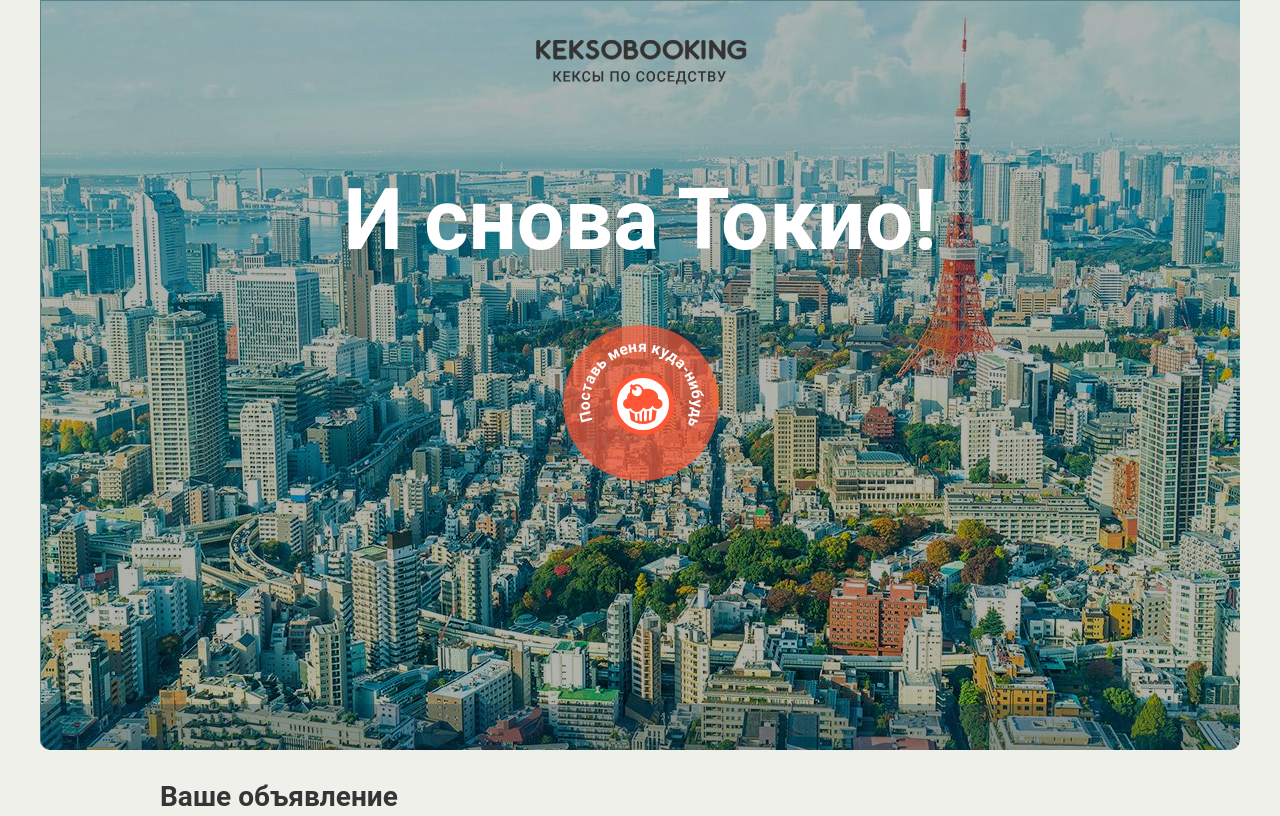
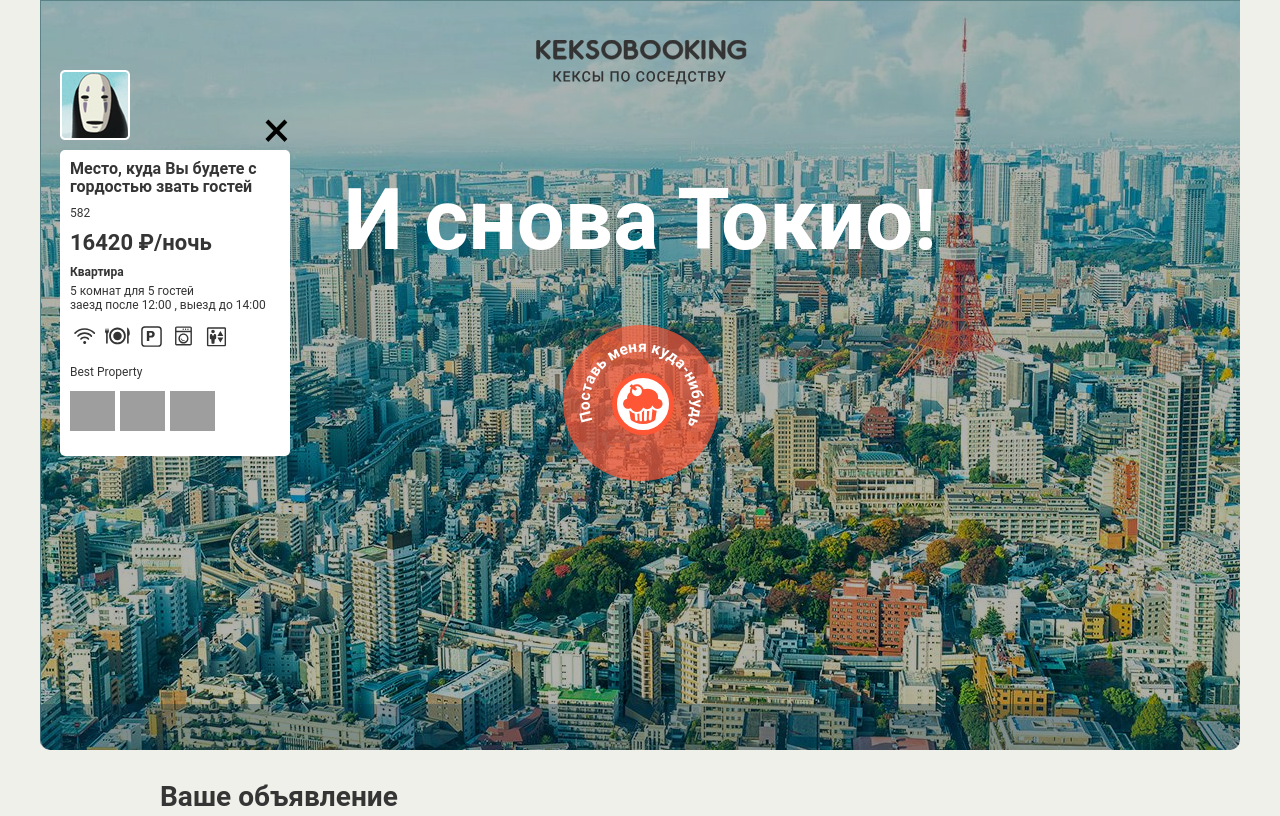
Before and after one commit to Aleksey-Shtr1h/1106325-keksobooking-19, a website: page index.html in a window 1280 px wide. Shown: the top 816 px of the page. Drawn offline with Linux system fonts and the light colour scheme; grey boxes are pictures that could not be loaded; files whose address does not match are found by name.

Commit message:
module3-task3

```diff
--- a/index.html
+++ b/index.html
@@ -251,6 +251,7 @@
   <script src="js/valid.js"></script>
   <script src="js/util.js"></script>
   <script src="js/data.js"></script>
+  <script src="js/cards.js"></script>
   <script src="js/pin.js"></script>
   <script src="js/form.js"></script>
 
--- /dev/null
+++ b/js/cards.js
@@ -0,0 +1,130 @@
+'use strict';
+(function () {
+  var mapPins = document.querySelector('.map__pins');
+  var filter = document.querySelector('.map__filters-container');
+
+  var cardTemplate = document.querySelector('#card').content.querySelector('.map__card');
+
+  var renderCard = function (arg) {
+    var fragmentCard = document.createDocumentFragment();
+    var cardElement = cardTemplate.cloneNode(true);
+    var featureList = cardElement.querySelector('.popup__features');
+    var featureItem = cardElement.querySelectorAll('.popup__feature');
+
+    var cardPhoto = cardElement.querySelector('.popup__photos');
+    var photo = cardPhoto.querySelector('img');
+    var cardPhotosArray = cardPhoto.querySelectorAll('img');
+
+    var getTypeCard = function (elementType) {
+      if (arg[0].offer.type === 'palace') {
+        elementType = 'Дворец';
+      } else if (arg[0].offer.type === 'flat') {
+        elementType = 'Квартира';
+      } else if (arg[0].offer.type === 'house') {
+        elementType = 'Дом';
+      } else {
+        elementType = 'Бунгало';
+      }
+      return elementType;
+    };
+
+    var getRoomGuestCard = function (valueRoom, valueGuest) {
+      var roomValue = '';
+      var guestValue = '';
+      if (valueRoom === 1) {
+        roomValue = ' комната';
+      } else if (valueRoom > 1 && valueRoom < 5) {
+        roomValue = ' комнаты';
+      } else {
+        roomValue = ' комнат';
+      }
+
+      if (valueGuest === 1) {
+        guestValue = ' гостя';
+      } else {
+        guestValue = ' гостей';
+      }
+      return valueRoom + roomValue + ' для ' + valueGuest + guestValue;
+    };
+
+    var myFun = function (array, list, elem) {
+      for (var i = 0; i < array.length; i++) {
+        array[i].style.display = 'none';
+      }
+
+      for (var j = 0; j < array.length; j++) {
+        if (array[j].className === 'popup__feature popup__feature--wifi') {
+          elem.forEach(function (item) {
+            if (item === 'wifi') {
+              array[j].style.display = 'inline-block';
+            }
+          });
+        } else if (array[j].className === 'popup__feature popup__feature--dishwasher') {
+          elem.forEach(function (item) {
+            if (item === 'dishwasher') {
+              array[j].style.display = 'inline-block';
+            }
+          });
+        } else if (array[j].className === 'popup__feature popup__feature--parking') {
+          elem.forEach(function (item) {
+            if (item === 'parking') {
+              array[j].style.display = 'inline-block';
+            }
+          });
+        } else if (array[j].className === 'popup__feature popup__feature--washer') {
+          elem.forEach(function (item) {
+            if (item === 'washer') {
+              array[j].style.display = 'inline-block';
+            }
+          });
+        } else if (array[j].className === 'popup__feature popup__feature--elevator') {
+          elem.forEach(function (item) {
+            if (item === 'elevator') {
+              array[j].style.display = 'inline-block';
+            }
+          });
+        } else {
+          elem.forEach(function (item) {
+            if (item === 'conditioner') {
+              array[j].style.display = 'inline-block';
+            }
+          });
+        }
+      }
+    };
+
+    cardElement.querySelector('.popup__avatar').src = arg[0].author.avatar;
+    cardElement.querySelector('.popup__title').textContent = arg[0].offer.title;
+    cardElement.querySelector('.popup__text--address').textContent = arg[0].offer.address;
+    cardElement.querySelector('.popup__text--price').textContent = arg[0].offer.price + ' ₽/ночь';
+    cardElement.querySelector('.popup__type').textContent = getTypeCard(cardElement.querySelector('.popup__type').textContent);
+    cardElement.querySelector('.popup__text--capacity').textContent = getRoomGuestCard(arg[0].offer.rooms, arg[0].offer.guests);
+    cardElement.querySelector('.popup__text--time').textContent = 'заезд после ' + arg[0].offer.checkin + ' , выезд до ' + arg[0].offer.checkout;
+
+    if (arg[0].offer.feature.length > 0) {
+      myFun(featureItem, featureList, arg[0].offer.feature);
+    } else {
+      cardElement.querySelector('.popup__features').style.display = 'none';
+    }
+
+    cardElement.querySelector('.popup__description').textContent = arg[0].offer.description;
+
+    for (var k = 0; k < arg[0].offer.photos.length; k++) {
+      var photoElement = photo.cloneNode(true);
+      photoElement.src = arg[0].offer.photos[k];
+      cardPhoto.append(photoElement);
+    }
+    cardPhotosArray[0].remove();
+
+    filter.before(cardElement);
+
+    fragmentCard.appendChild(cardElement);
+
+    // cardElement.classList.add('hidden');
+    mapPins.appendChild(fragmentCard);
+  };
+
+  window.cards = {
+    renderCard: renderCard(window.data.arrayOfObjects),
+  };
+})();
--- a/js/data.js
+++ b/js/data.js
@@ -2,12 +2,19 @@
 
 (function () {
   var objCount = 8;
-  var titles = ['apartment', 'studio', 'room', 'garage', 'house'];
+  var titles = ['Специальное предложение только вас!',
+    'Звоните сейчас, завтра цены будут дороже!',
+    'Вам повезло с ценой! Транспортный проезд без проблем',
+    'Место, куда Вы будете с гордостью звать гостей',
+    'Квартира в одном из лучших районов города'];
   var types = ['palace', 'flat', 'house', 'bungalo'];
   var checkins = ['12:00', '13:00', '14:00'];
   var checkouts = ['12:00', '13:00', '14:00'];
   var features = ['wifi', 'dishwasher', 'parking', 'washer', 'elevator', 'conditioner'];
-  var descriptions = ['best property', 'comfortable', 'near the subway', 'to city center'];
+  var descriptions = ['Best Property',
+    'Comfortable',
+    'Near The Subway',
+    'To City Center'];
   var photos = [
     'http://o0.github.io/assets/images/tokyo/hotel1.jpg',
     'http://o0.github.io/assets/images/tokyo/hotel2.jpg',
@@ -29,9 +36,9 @@
   var roomMin = 1;
   var roomMax = 7;
   var guestMin = 1;
-  var guestMax = 12;
-  var priceMin = 100000;
-  var priceMax = 9000000;
+  var guestMax = 7;
+  var priceMin = 3000;
+  var priceMax = 20000;
 
   var mapBlock = document.querySelector('.map').offsetWidth;
 
--- a/js/form.js
+++ b/js/form.js
@@ -39,6 +39,7 @@
     activateFormElement(formFieldsets);
     userInputAddress.value = indicateCoordinates();
     window.pin.renderPin(window.data.arrayOfObjects);
+    // window.cards.renderCard;
   };
 
   var onTurnOnLeftButton = function (evt) {
```
